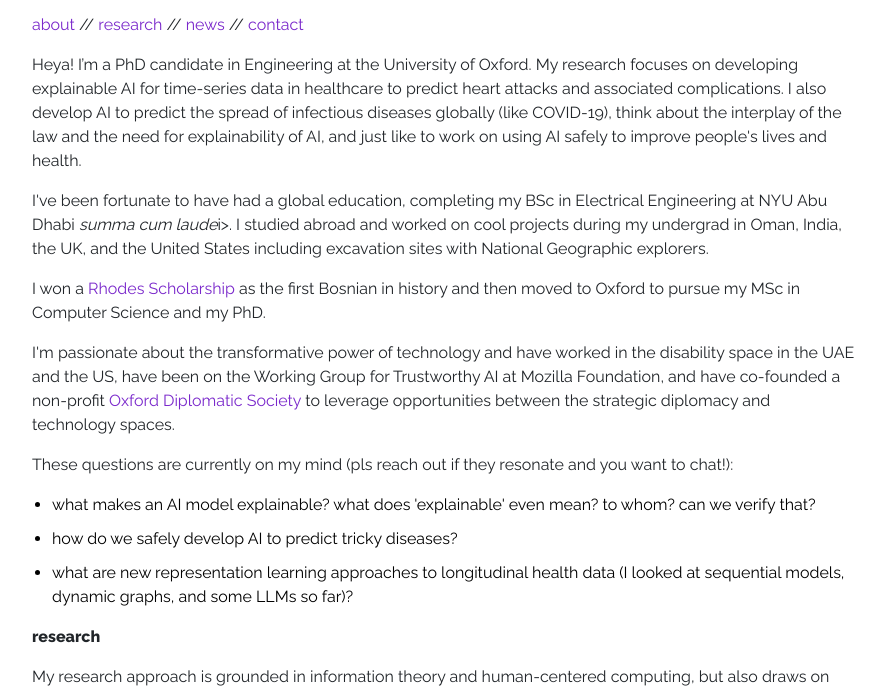
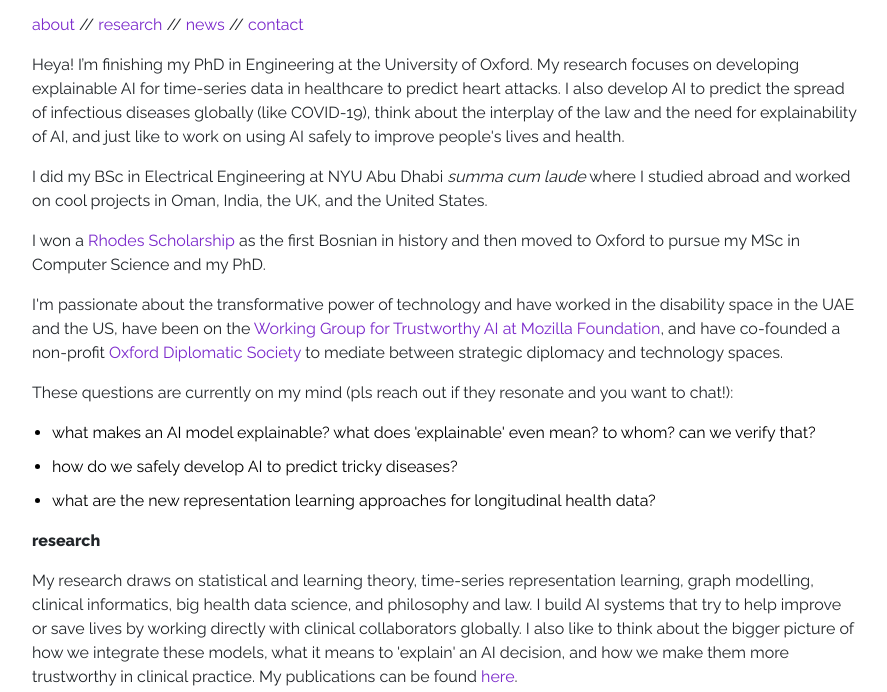
Before and after one commit to munibmesinovic/munibmesinovic.github.io, a website: page index.html in a window 1280 px wide. Shown: the part 87-779 px from the top of the page, without its empty margins (53-940 px from the left). Drawn offline with Linux system fonts and the light colour scheme.

Commit message:
Update index.html

```diff
--- a/index.html
+++ b/index.html
@@ -55,26 +55,26 @@ li {
           color: black;">Munib Mesinovic</p>
           <p><a href="#about">about</a> // <a href="#research">research</a> // <a href="#news"> news</a> // <a href="#contact">contact</a> </p>
           <section id="about">
-            <p>Heya! I’m a PhD candidate in Engineering at the University of Oxford. My research focuses on developing explainable AI for time-series data in healthcare to predict heart attacks and associated complications. I also develop AI to predict the spread of infectious diseases globally (like COVID-19), think about the interplay of the law and the need for explainability of AI, and just like to work on using AI safely to improve people's lives and health. </p>
+            <p>Heya! I’m finishing my PhD in Engineering at the University of Oxford. My research focuses on developing explainable AI for time-series data in healthcare to predict heart attacks. I also develop AI to predict the spread of infectious diseases globally (like COVID-19), think about the interplay of the law and the need for explainability of AI, and just like to work on using AI safely to improve people's lives and health. </p>
 
-            <p>I've been fortunate to have had a global education, completing my BSc in Electrical Engineering at NYU Abu Dhabi <i>summa cum laude</i>i>. I studied abroad and worked on cool projects during my undergrad in Oman, India, the UK, and the United States including excavation sites with National Geographic explorers. </p>
+            <p>I did my BSc in Electrical Engineering at NYU Abu Dhabi <i>summa cum laude</i> where I studied abroad and worked on cool projects in Oman, India, the UK, and the United States. </p>
 
              <p> I won a <a href="https://en.wikipedia.org/wiki/Rhodes_Scholarship" target="_blank">Rhodes Scholarship</a> as the first Bosnian in history and then moved to Oxford to pursue my MSc in Computer Science and my PhD. </p>
 
-               <p> I'm passionate about the transformative power of technology and have worked in the disability space in the UAE and the US, have been on the Working Group for Trustworthy AI at Mozilla Foundation, and have co-founded a non-profit <a href="https://www.oxforddiplomaticsociety.com/" target="_blank">Oxford Diplomatic Society</a> to leverage opportunities between the strategic diplomacy and technology spaces.</p>
+               <p> I'm passionate about the transformative power of technology and have worked in the disability space in the UAE and the US, have been on the <a href="https://foundation.mozilla.org/en/blog/experience-building-trustworthy-ai-at-mozfest/" target="_blank">Working Group for Trustworthy AI at Mozilla Foundation</a>, and have co-founded a non-profit <a href="https://www.oxforddiplomaticsociety.com/" target="_blank">Oxford Diplomatic Society</a> to mediate between strategic diplomacy and technology spaces.</p>
 
             <p>These questions are currently on my mind (pls reach out if they resonate and you want to chat!):</p>
             <ul>
               <li>what makes an AI model explainable? what does 'explainable' even mean? to whom? can we verify that? </li>
               <li>how do we safely develop AI to predict tricky diseases?</li>
-              <li>what are new representation learning approaches to longitudinal health data (I looked at sequential models, dynamic graphs, and some LLMs so far)?</li>
+              <li>what are the new representation learning approaches for longitudinal health data?</li>
           </ul>
 
           </section>
           </p>
           <section id="research">
             <p style="font-weight: 800;">research</p>
-            <p>My research approach is grounded in information theory and human-centered computing, but also draws on cognitive science and design studies. I directly work with both models and people, aiming to evaluate and enhance their interactions by developing and testing frameworks, as well as conducting experiments and user studies. My publications can be found <a href="https://scholar.google.com/citations?user=WrTT9X4AAAAJ&hl=en" target="_blank">here</a>.</p>
+            <p>My research draws on statistical and learning theory, time-series representation learning, graph modelling, clinical informatics, big health data science, and philosophy and law. I build AI systems that try to help improve or save lives by working directly with clinical collaborators globally. I also like to think about the bigger picture of how we integrate these models, what it means to 'explain' an AI decision, and how we make them more trustworthy in clinical practice. My publications can be found <a href="https://scholar.google.com/citations?user=W1W14OsAAAAJ&hl=en" target="_blank">here</a>.</p>
 
           </section>
           <section id="news">
```
